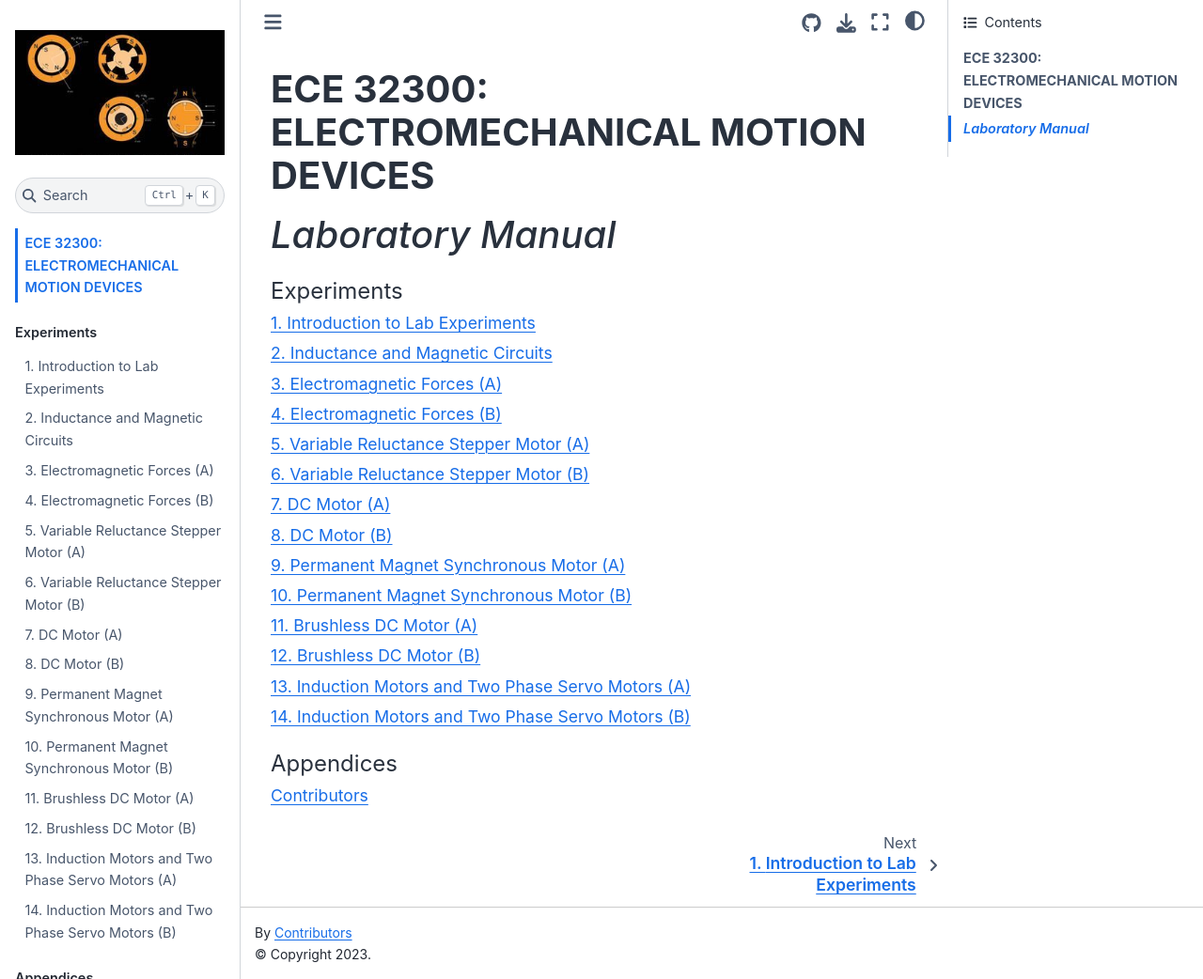
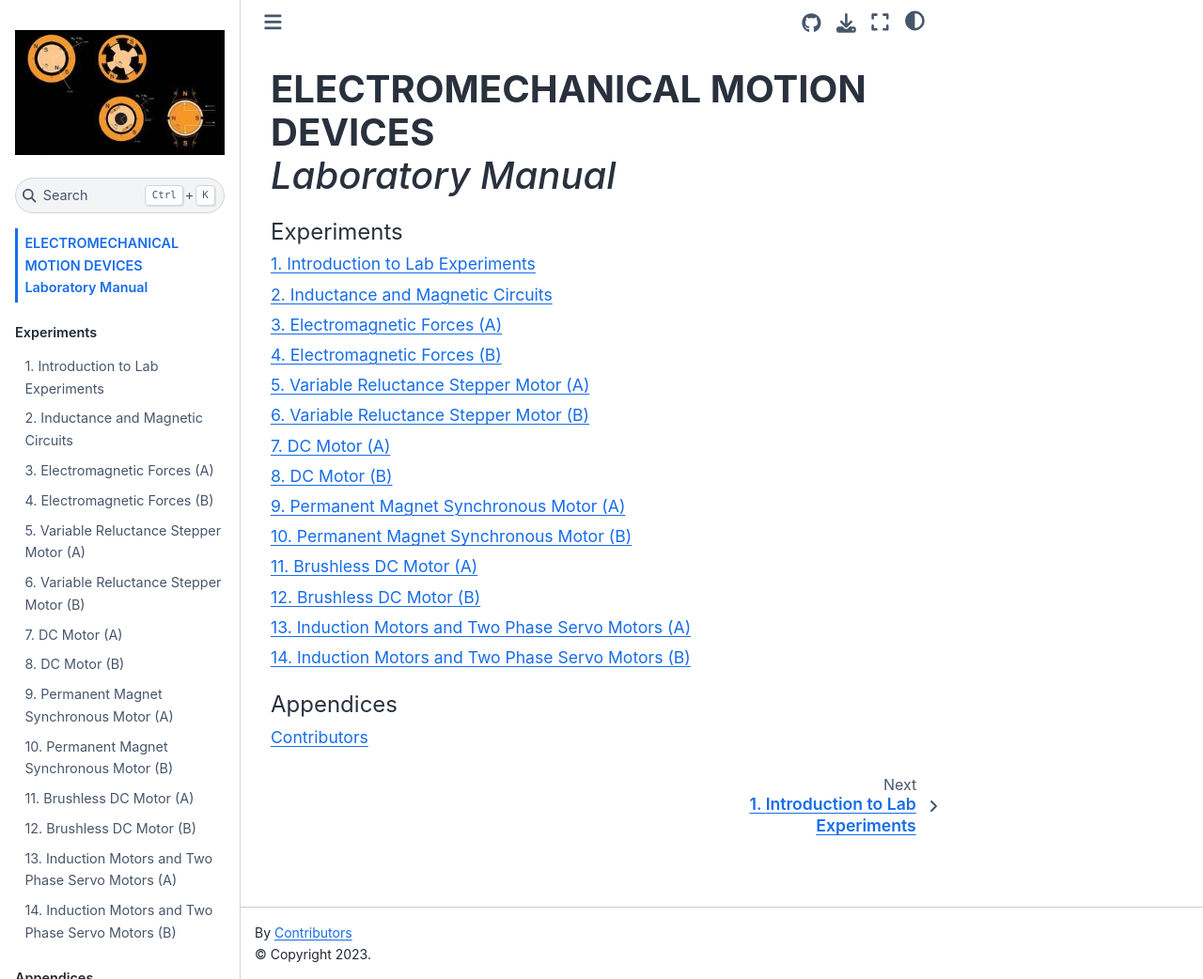
Before and after one commit to Purdue-ECE-32300/lab_book, a Jupyter Book: the page built from source/intro.md, in a window 1280 px wide and 1042 px high. Shown: the whole window at 94% size. Built offline with Jupyter Book 1.0.4 settings and Sphinx 7.4.7 and the Sphinx Book theme 1.1.4, drawn with Linux system fonts in a browser that asks for light colours.

Commit message:
Update intro page title.

````diff
--- a/source/intro.md
+++ b/source/intro.md
@@ -1,6 +1,4 @@
-# **ECE 32300: ELECTROMECHANICAL MOTION DEVICES**
-# *Laboratory Manual*
-%# **ECE 32300<br> ELECTROMECHANICAL MOTION DEVICES:**<br> *Laboratory Manual*
+# **ELECTROMECHANICAL MOTION DEVICES**<br> *Laboratory Manual*
 
 ```{tableofcontents}
 ```
````
